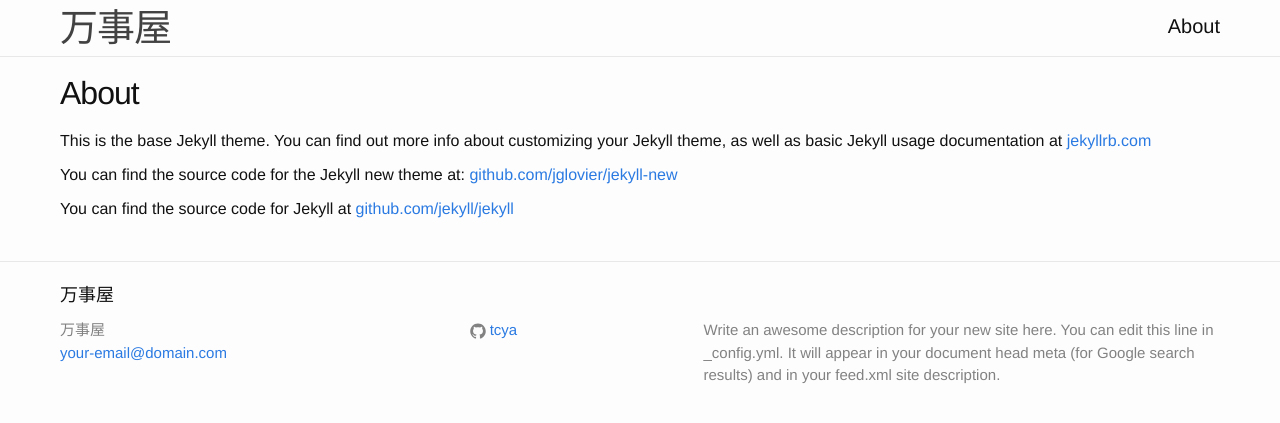
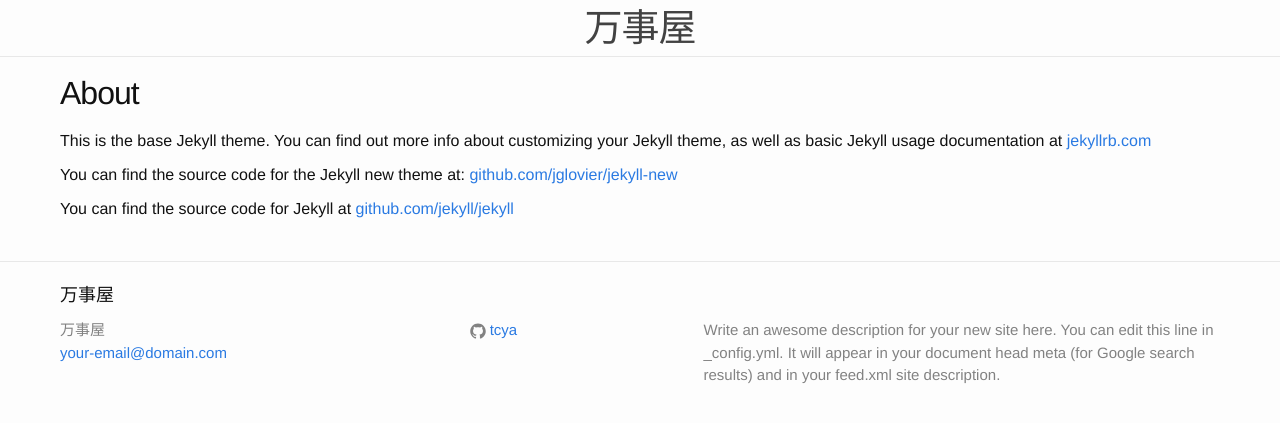
Before and after one commit to tcya/tcya.github.io, a Jekyll site: the page built from about.md, in a window 1280 px wide. Shown: the top 423 px of the page. Built offline with Jekyll 4.4.1, drawn with Linux system fonts in a browser that asks for light colours.

Commit message:
Put site title to the middle

```diff
--- a/_includes/header.html
+++ b/_includes/header.html
@@ -1,9 +1,9 @@
 <header class="site-header">
 
-  <div class="wrapper">
+  <div class="wrapper" id="title-wrapper">
 
     <a class="site-title" href="{{ site.baseurl }}/">{{ site.title }}</a>
-
+<!--
     <nav class="site-nav">
       <a href="#" class="menu-icon">
         <svg viewBox="0 0 18 15">
@@ -20,7 +20,7 @@
           {% endif %}
         {% endfor %}
       </div>
-    </nav>
+    </nav> -->
 
   </div>
 
--- a/_sass/_layout.scss
+++ b/_sass/_layout.scss
@@ -14,12 +14,15 @@
     line-height: 56px;
     letter-spacing: -1px;
     margin-bottom: 0;
-    float: left;
 
     &,
     &:visited {
         color: $grey-color-dark;
     }
+}
+
+#title-wrapper {
+    text-align: center;
 }
 
 .site-nav {
```
